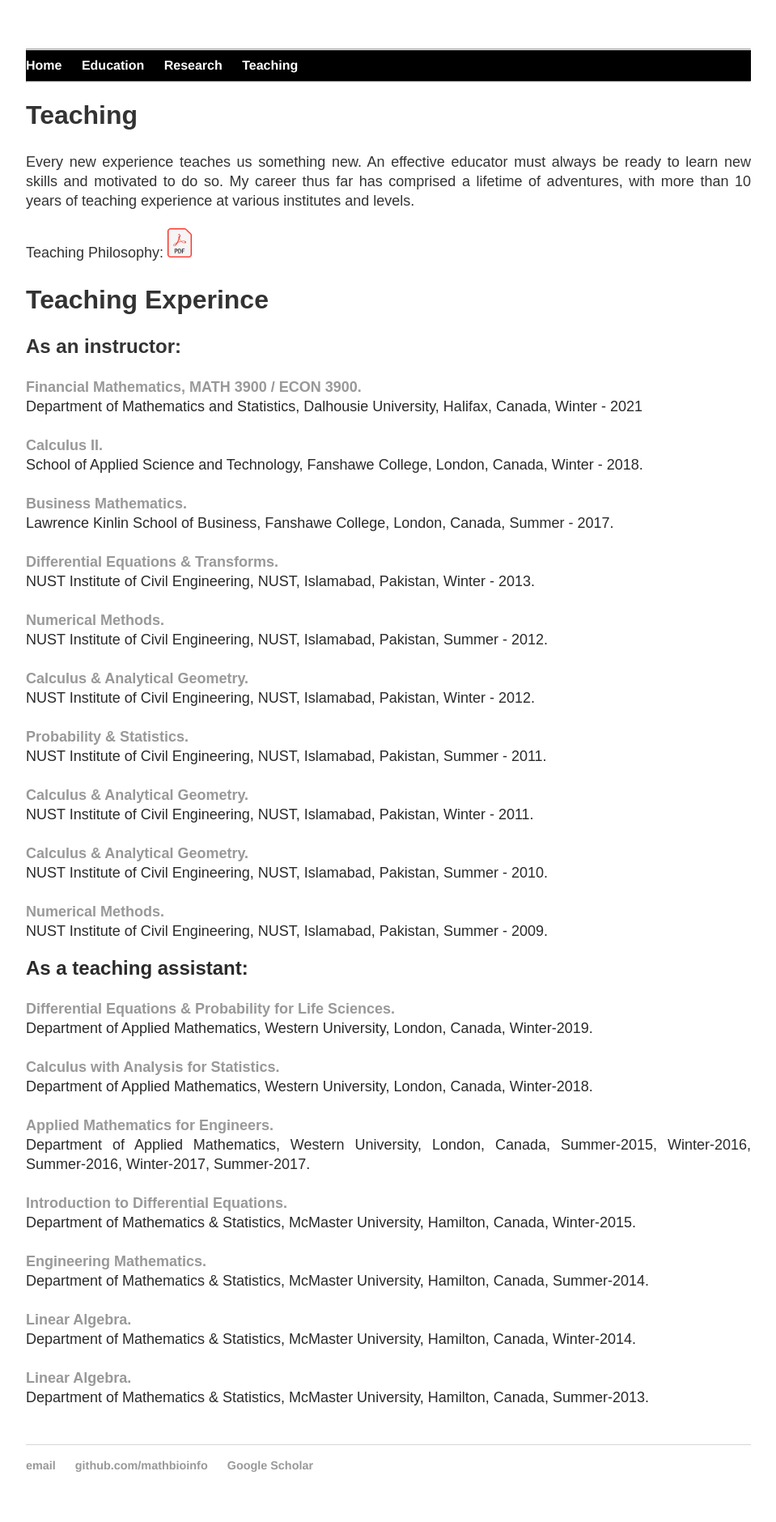
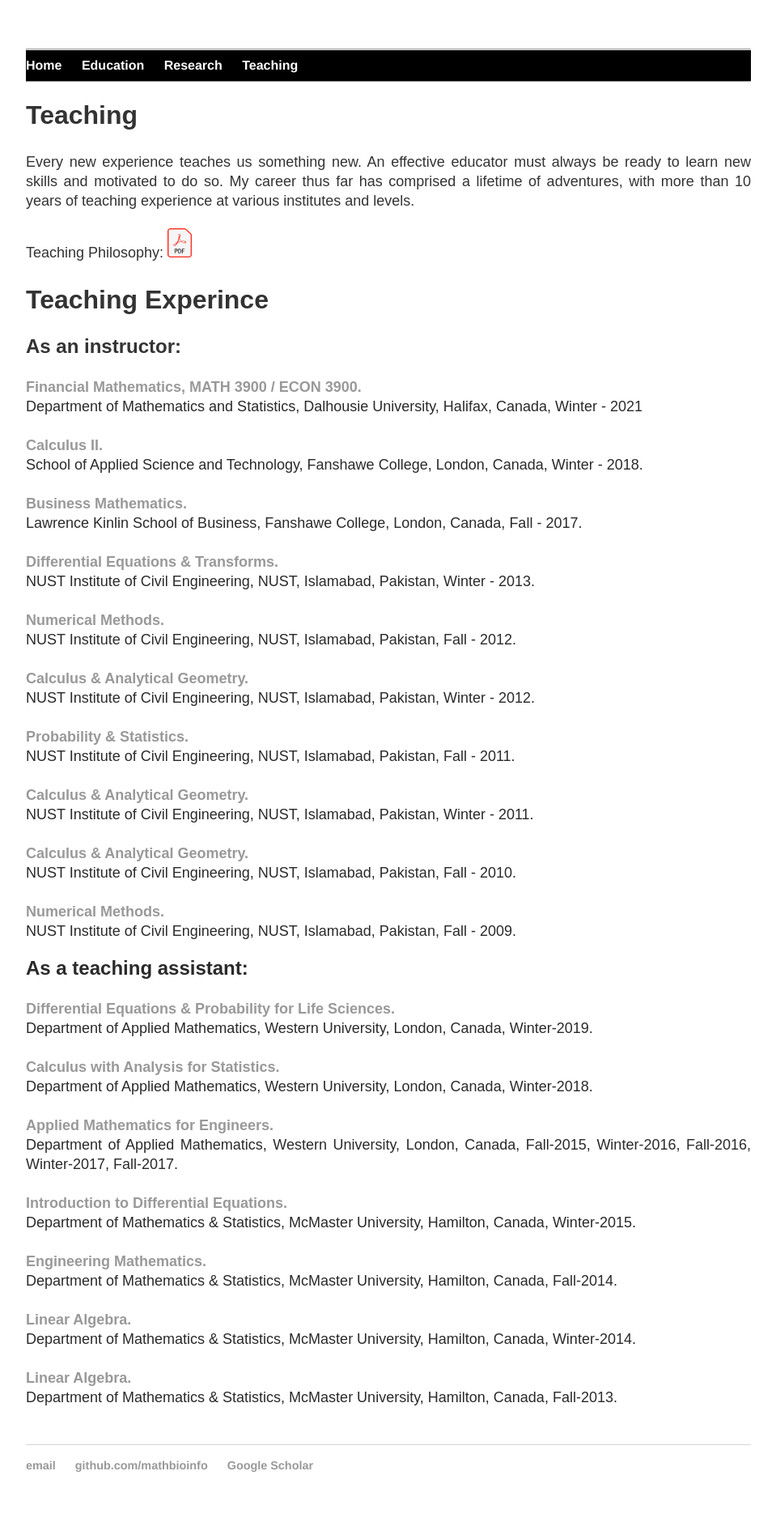
Before and after one commit to MathBioInfo/amjadkhan, a Jekyll site: the page built from Teaching/index.html, in a window 1280 px wide. Shown: the whole page at 81% size, without its empty margins (160-1119 px from the left). Built offline with Jekyll 4.4.1, drawn with Linux system fonts in a browser that asks for light colours.

Commit message:
Update index.html

```diff
--- a/Teaching/index.html
+++ b/Teaching/index.html
@@ -43,7 +43,7 @@ title: About teaching
 	</font><br /><br /><font color="#2a2a2a" size="4">
 	<a href="#">
 	<strong> Business Mathematics.
-	</strong></a><br />Lawrence Kinlin School of Business, Fanshawe College, London, Canada, Summer - 2017.
+	</strong></a><br />Lawrence Kinlin School of Business, Fanshawe College, London, Canada, Fall - 2017.
 	</font><br /><br /><font color="#2a2a2a" size="4">
 	<a href="#">
 	<strong> Differential Equations & Transforms.
@@ -51,7 +51,7 @@ title: About teaching
 	</font><br /><br /><font color="#2a2a2a" size="4">
 	<a href="#">
 	<strong> Numerical Methods.
-	</strong></a><br />NUST Institute of Civil Engineering, NUST, Islamabad, Pakistan, Summer - 2012.
+	</strong></a><br />NUST Institute of Civil Engineering, NUST, Islamabad, Pakistan, Fall - 2012.
 	</font><br /><br /><font color="#2a2a2a" size="4">
         <a href="#">
 	<strong> Calculus & Analytical Geometry.
@@ -59,7 +59,7 @@ title: About teaching
 	</font><br /><br /><font color="#2a2a2a" size="4">
 		  <a href="#">
         <strong> Probability & Statistics.
-	</strong></a><br />NUST Institute of Civil Engineering, NUST, Islamabad, Pakistan, Summer - 2011.
+	</strong></a><br />NUST Institute of Civil Engineering, NUST, Islamabad, Pakistan, Fall - 2011.
 	</font><br /><br /><font color="#2a2a2a" size="4">
 		  <a href="#">
 	<strong> Calculus & Analytical Geometry.
@@ -67,11 +67,11 @@ title: About teaching
 	</font><br /><br /><font color="#2a2a2a" size="4">
 		  <a href="#">
 	<strong> Calculus & Analytical Geometry.
-	</strong></a><br />NUST Institute of Civil Engineering, NUST, Islamabad, Pakistan, Summer - 2010.
+	</strong></a><br />NUST Institute of Civil Engineering, NUST, Islamabad, Pakistan, Fall - 2010.
 	</font><br /><br /><font color="#2a2a2a" size="4">
 		  <a href="#">
 	<strong> Numerical Methods.
-	</strong></a><br />NUST Institute of Civil Engineering, NUST, Islamabad, Pakistan, Summer - 2009.
+	</strong></a><br />NUST Institute of Civil Engineering, NUST, Islamabad, Pakistan, Fall - 2009.
 
 	</p>
 	<p style="text-align:justify;line-height:1"><font size="5"><b>As a teaching assistant:</b></font><br>
@@ -86,7 +86,7 @@ title: About teaching
 	</font><br /><br /><font color="#2a2a2a" size="4">
 		  <a href="#">
 	<strong> Applied Mathematics for Engineers.
-	</strong></a><br />Department of Applied Mathematics, Western University, London, Canada, Summer-2015, Winter-2016, Summer-2016, Winter-2017, Summer-2017.
+	</strong></a><br />Department of Applied Mathematics, Western University, London, Canada, Fall-2015, Winter-2016, Fall-2016, Winter-2017, Fall-2017.
 	</font><br /><br /><font color="#2a2a2a" size="4">
 		  <a href="#">
 	<strong> Introduction to Differential Equations.
@@ -94,7 +94,7 @@ title: About teaching
 	</font><br /><br /><font color="#2a2a2a" size="4">
 		  <a href="#">
 	<strong> Engineering Mathematics.
-	</strong></a><br />Department of Mathematics & Statistics, McMaster University, Hamilton, Canada, Summer-2014.
+	</strong></a><br />Department of Mathematics & Statistics, McMaster University, Hamilton, Canada, Fall-2014.
 	</font><br /><br /><font color="#2a2a2a" size="4">
 		  <a href="#">
 	<strong> Linear Algebra.
@@ -102,7 +102,7 @@ title: About teaching
 	</font><br /><br /><font color="#2a2a2a" size="4">
 		  <a href="#">
 	<strong> Linear Algebra.
-	</strong></a><br />Department of Mathematics & Statistics, McMaster University, Hamilton, Canada, Summer-2013.
+	</strong></a><br />Department of Mathematics & Statistics, McMaster University, Hamilton, Canada, Fall-2013.
 	</font><br /><br /><font color="#2a2a2a" size="4">
 	</p>
 
```
